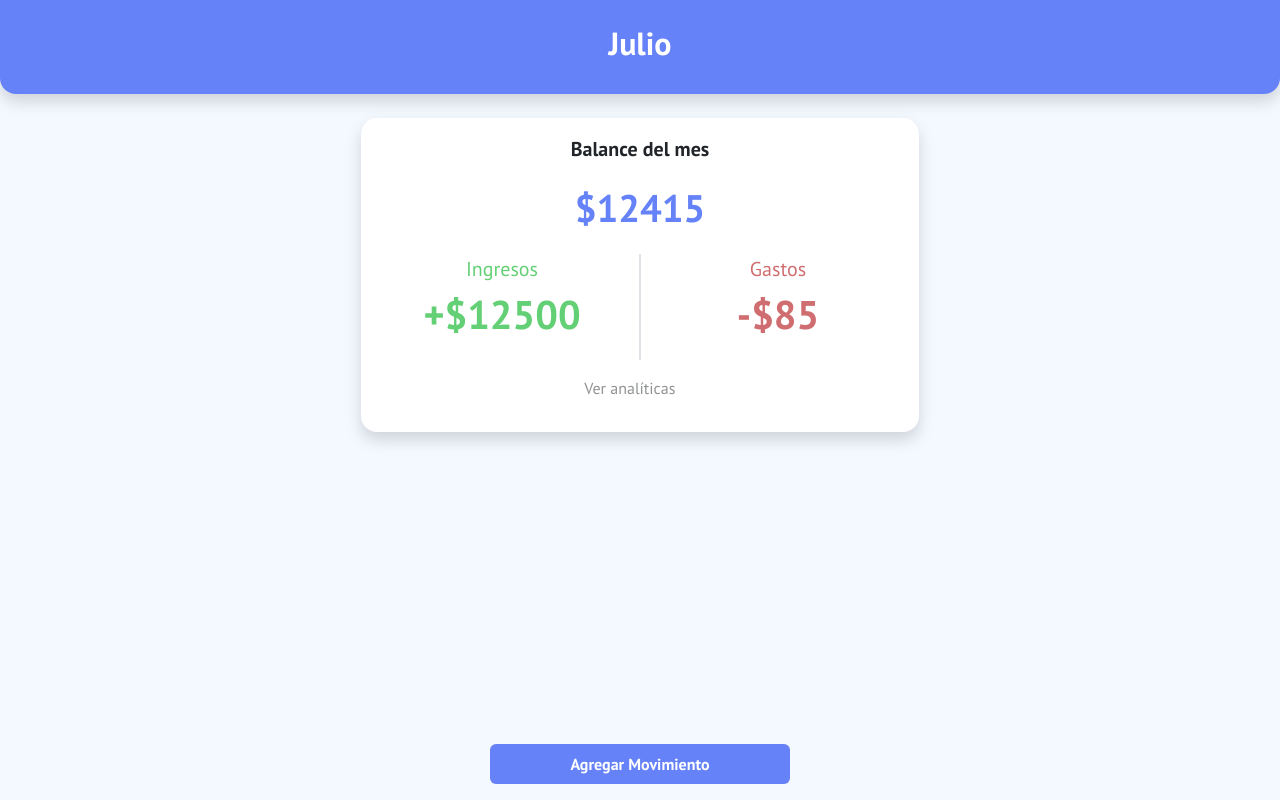
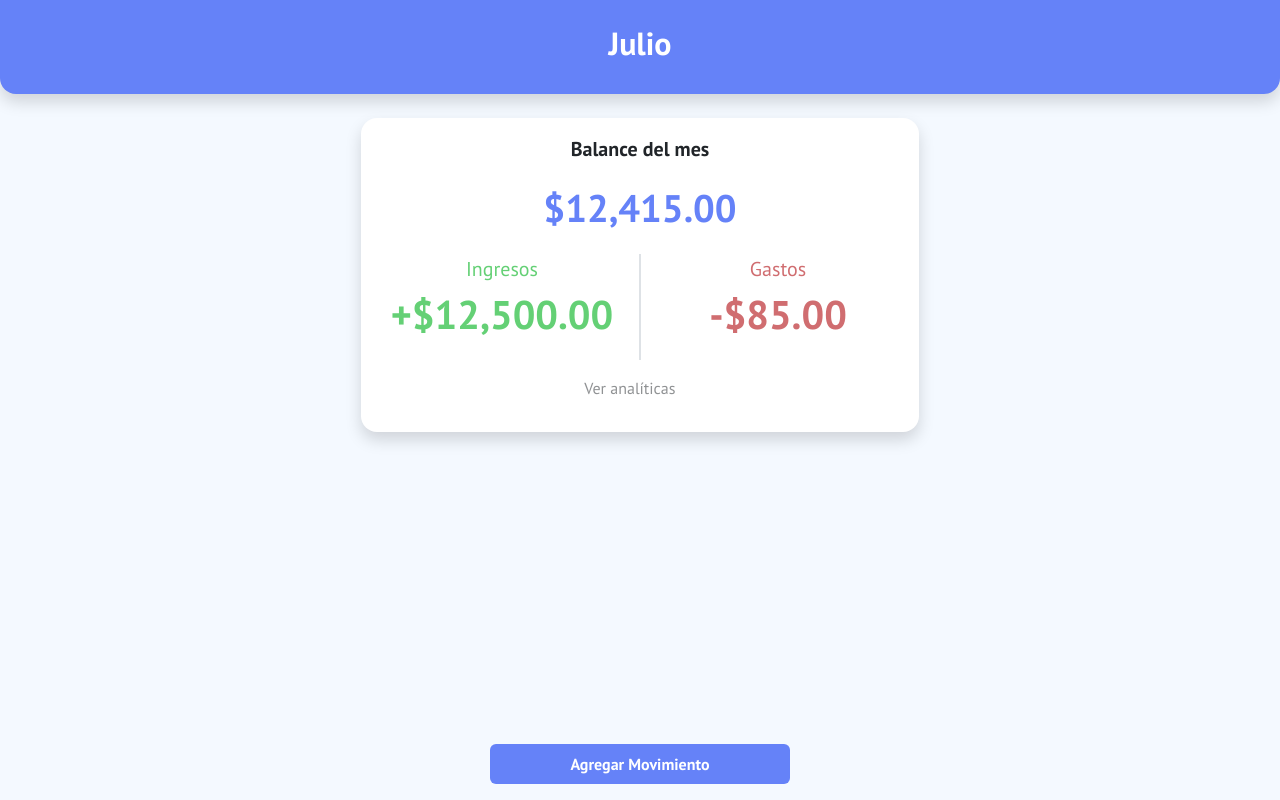
Before and after one commit to DavidXploidz/Disrupcion_Reto, a React (Vite) app: page / in a window 1280 px wide. Built offline with nearby package versions, Linux system fonts and the light colour scheme; data requests are answered from the project's data file; some icons are missing.

Commit message:
funcion para formatear dinero agregada

```diff
--- a/src/components/Balance.jsx
+++ b/src/components/Balance.jsx
@@ -1,7 +1,8 @@
 import { useEffect, useState } from 'react'
 import { FaAngleUp, FaAngleDown } from "react-icons/fa6";
+import useApp from '../hooks/useApp';
+import formatearDinero from '../helpers/formatearDinero';
 import '../styles/utilities.css'
-import useApp from '../hooks/useApp';
 
 export default function Balance() {
 
@@ -21,15 +22,15 @@ export default function Balance() {
   return (
     <div className='bg-white p-3 mt-4 rounded-10 shadow col-lg-6 mx-auto'>
         <p className='text-center fw-semibold fs-5'>Balance del mes</p>
-        <p className='fw-bold text-center app-number'>${balance}</p>
+        <p className='fw-bold text-center app-number'>{formatearDinero(balance)}</p>
         <div className='row'>
             <div className='col-6 text-center app-number app-number--success border-end'>
                 <p className='mb-0 fs-5'>Ingresos</p>
-                <p className='fs-1 fw-bold'>+${ingresos}</p>
+                <p className='fs-1 fw-bold'>+{formatearDinero(ingresos)}</p>
             </div>
             <div className='col-6 text-center  app-number app-number--danger border-start'>
                 <p className='mb-0 fs-5'>Gastos</p>
-                <p className='fs-1 fw-bold'>-${gastos}</p>
+                <p className='fs-1 fw-bold'>-{formatearDinero(gastos)}</p>
             </div>
         </div>
         <p onClick={() => handleClickAnaliticas()} className='mt-3 text-center text-body-tertiary fw-light'>Ver analíticas {active ? <FaAngleDown /> : <FaAngleUp /> } </p>
--- /dev/null
+++ b/src/helpers/formatearDinero.js
@@ -0,0 +1,10 @@
+
+const formatearDinero = (dinero) => {
+    const precioFormateado = dinero.toLocaleString('es-MX', {
+        style: 'currency',
+        currency: 'MXN',
+    });
+    return precioFormateado;
+}
+
+export default formatearDinero;
```
